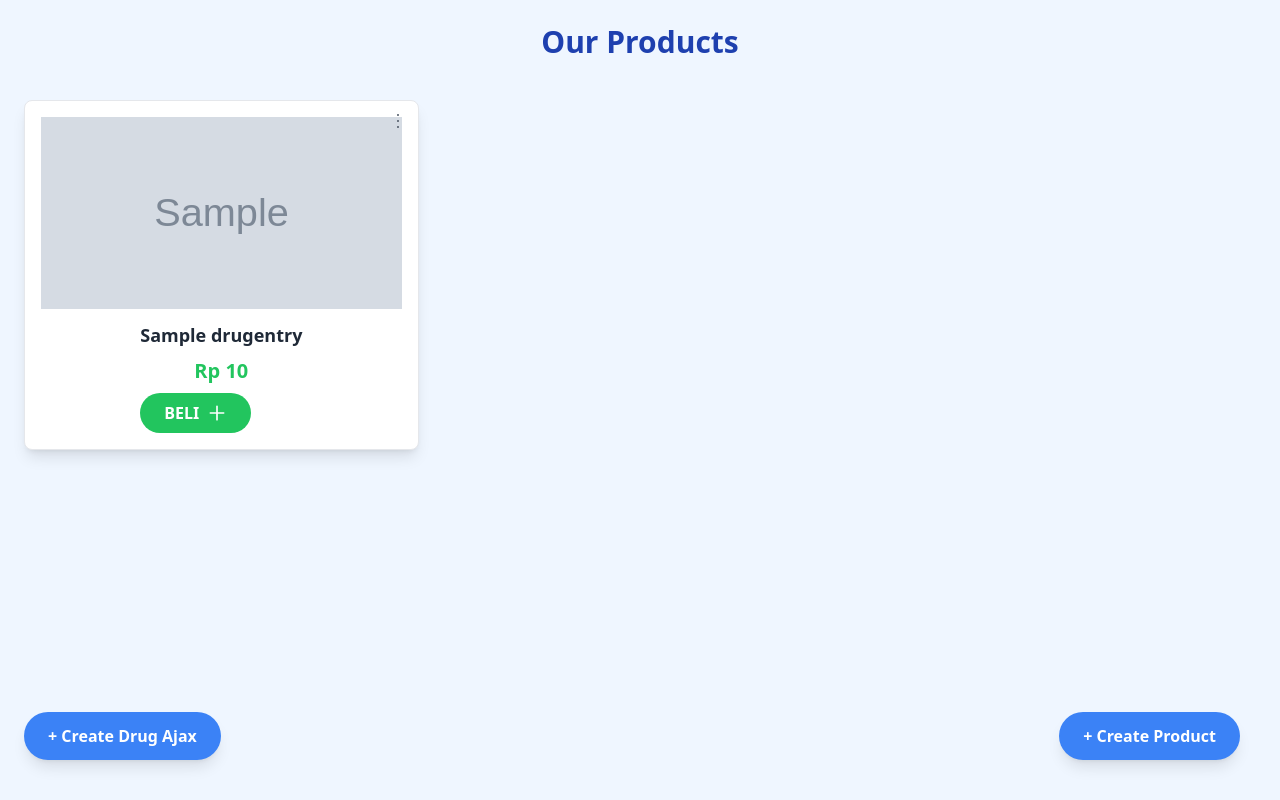
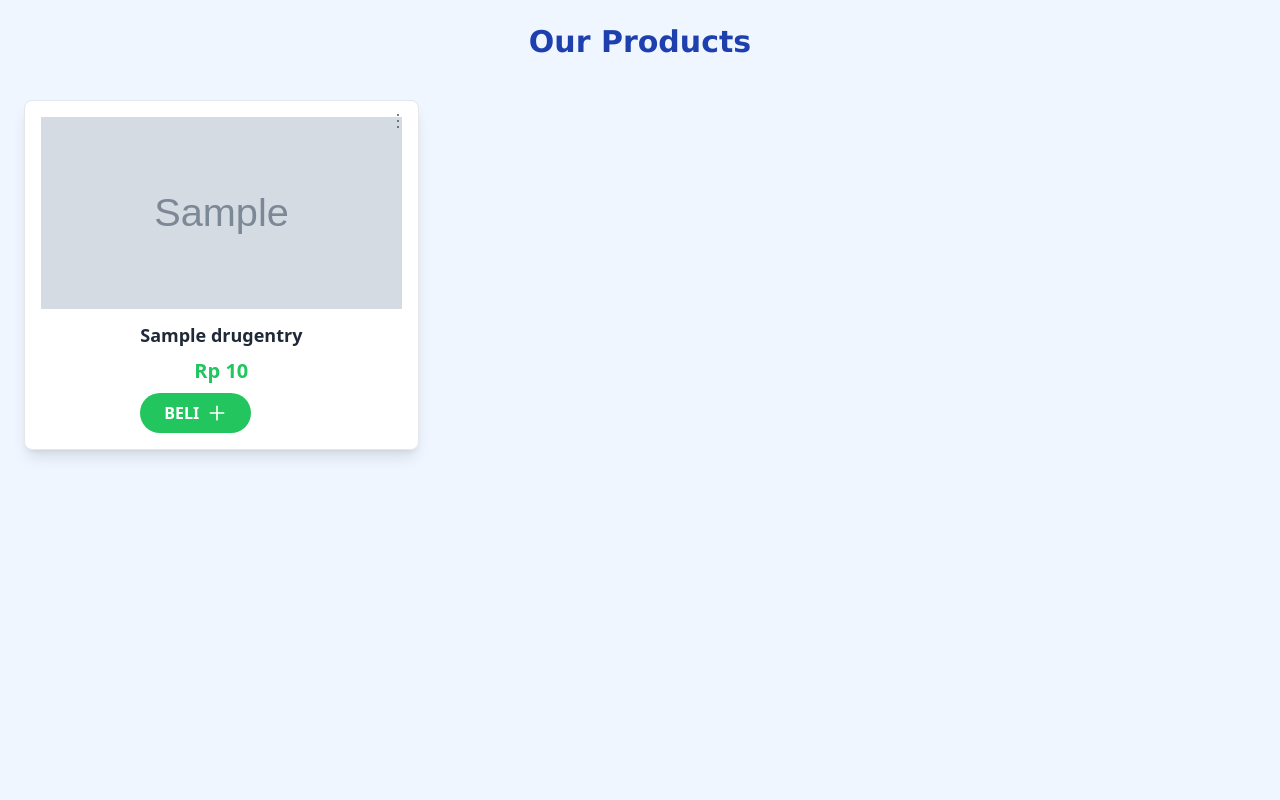
Before and after one commit to arpinasaran/sobat, a Django app: page /product/ in a window 1280 px wide. Run offline with Django 5.2, Linux system fonts and the light colour scheme; a user stored in the database is signed in; tables that the repository leaves empty hold one stand-in row (values such as "Sample post"); grey boxes marked "Sample" are stand-in pictures; some libraries are stand-ins or nearby versions.

Commit message:
nananana

```diff
--- a/product/models.py
+++ b/product/models.py
@@ -10,8 +10,9 @@ class DrugEntry(models.Model):
     drug_form = models.CharField(max_length=31)
     price = models.IntegerField()
     availibility = models.BooleanField(default=True)
-    # shop = models.ForeignKey('shop.ShopEntry', on_delete=models.RESTRICT, related_name='shop')
     image = models.ImageField(upload_to='')
+
+    shops = models.ManyToManyField('shop.ShopProfile', related_name='ShopDrug')
 
     def __str__(self):
         return self.name
--- a/product/templates/all_products.html
+++ b/product/templates/all_products.html
@@ -11,12 +11,11 @@
     </div>
 
     <!-- Tombol Create Product -->
-    <a href="/product/create-drug/" class="fixed bottom-10 right-10 bg-blue-500 hover:bg-blue-600 text-white font-bold py-3 px-6 rounded-full shadow-lg transition duration-300">
-        + Create Product
-    </a>
-    <button onclick="openModal()" class="fixed bottom-10 right-30 bg-blue-500 hover:bg-blue-600 text-white font-bold py-3 px-6 rounded-full shadow-lg transition duration-300">
-        + Create Drug Ajax
+    {% if request.user.role == "apoteker" %}
+    <button onclick="openModal()" class="fixed bottom-10 right-30 bg-green-500 hover:bg-green-600 text-white font-bold py-3 px-6 rounded-full shadow-lg transition duration-300">
+        Add New Drug
     </button>
+    {% endif %}
 </div>
 
 <!-- Modal untuk Create Drug -->
--- a/static/css/global.css
+++ b/static/css/global.css
@@ -18,3 +18,7 @@
     background-size: 200% 100%;
     animation: shine 3s infinite;
 }
+
+h1 {
+    font-family: Verdana, sans-serif;
+}
```
Also changed, not shown: product/migrations/0012_drugentry_shops.py (added).
